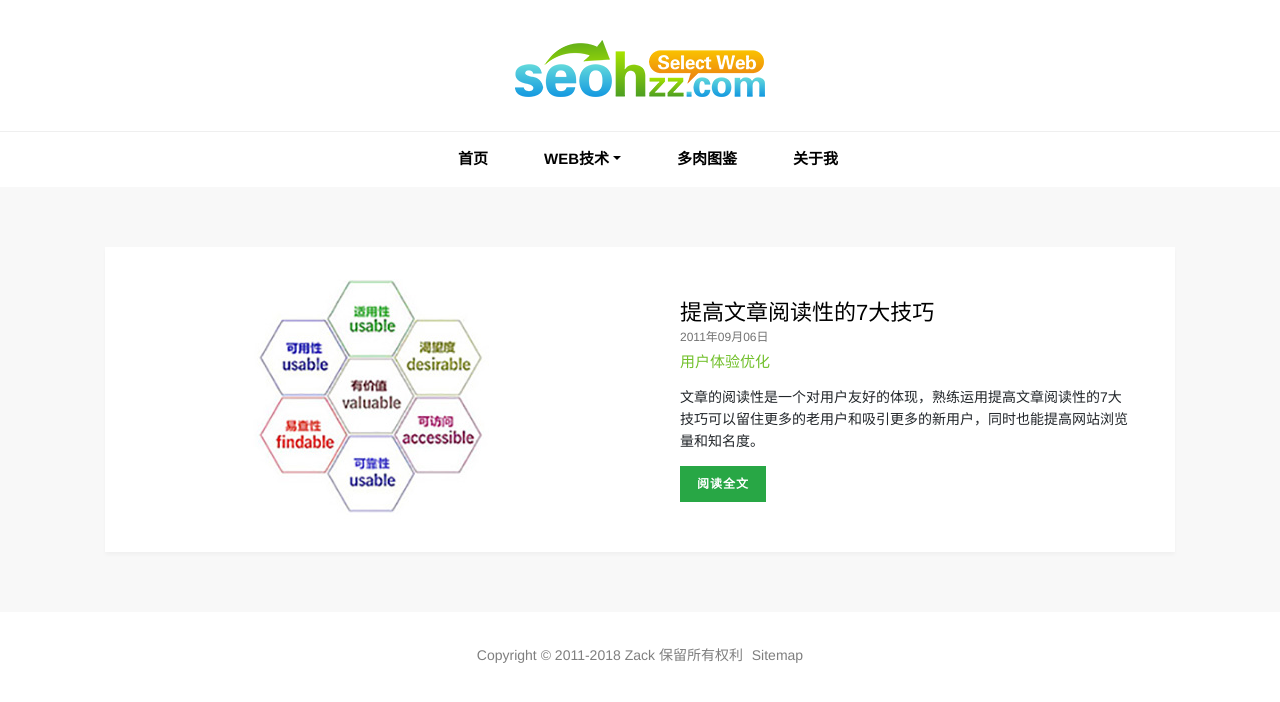
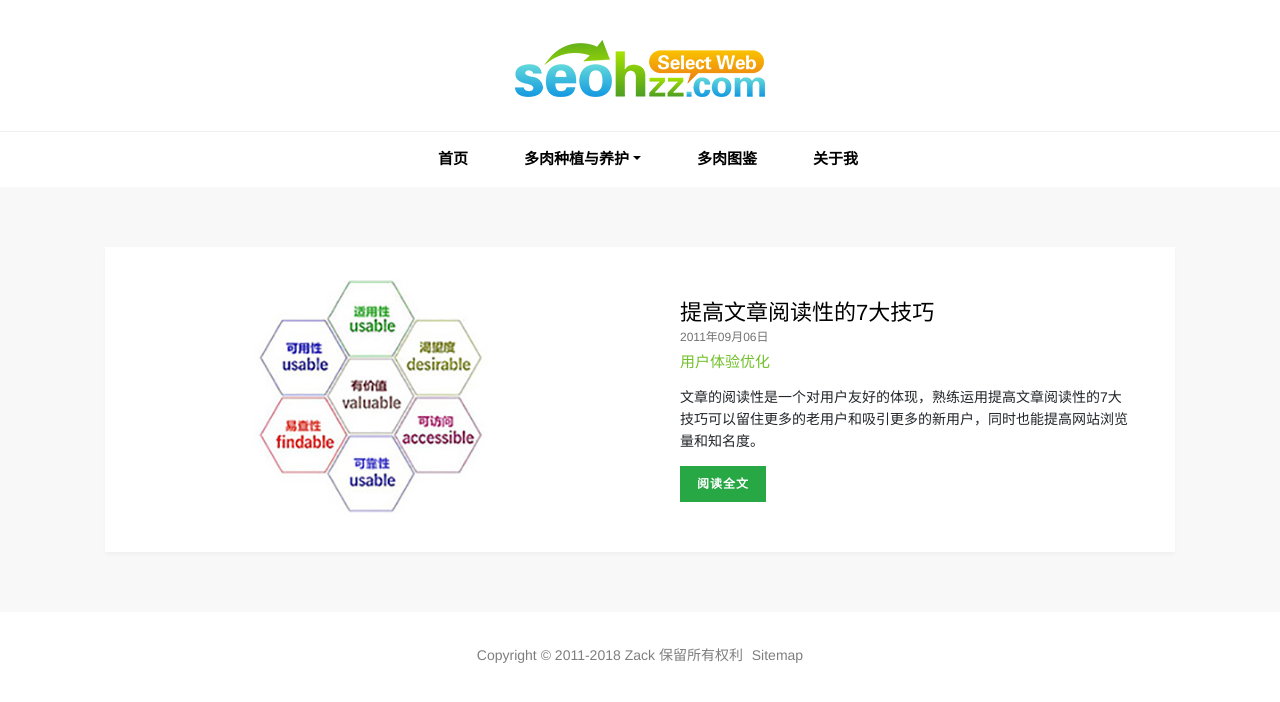
Before and after one commit to lkl00/lkl00.github.io, a Jekyll site: the page built from index.html, in a window 1280 px wide. Shown: the top 702 px of the page. Built offline with Jekyll 4.4.1, drawn with Linux system fonts in a browser that asks for light colours.

Commit message:
Update default.html

```diff
--- a/_layouts/default.html
+++ b/_layouts/default.html
@@ -27,9 +27,10 @@
           <ul class="navbar-nav">
             <li class="nav-item"><a class="nav-link" href="{{ site.url }}">首页</a></li>
             <li class="dropdown">
-              <a class="nav-link dropdown-toggle" href="#" id="web" data-toggle="dropdown" aria-haspopup="true" aria-expanded="false">Web技术</a>
+              <a class="nav-link dropdown-toggle" href="#" id="web" data-toggle="dropdown" aria-haspopup="true" aria-expanded="false">多肉种植与养护</a>
               <div class="dropdown-menu" aria-labelledby="web">
-                <a class="dropdown-item" href="{{ site.url }}/ueo/">用户体验优化</a>
+                <a class="dropdown-item" href="{{ site.url }}/ueo/">种植</a>
+                <a class="dropdown-item" href="{{ site.url }}/ueo/">养护</a>
               </div>
             </li>
             <li class="nav-item"><a class="nav-link" href="{{ site.url }}/meat/">多肉图鉴</a></li>
```
